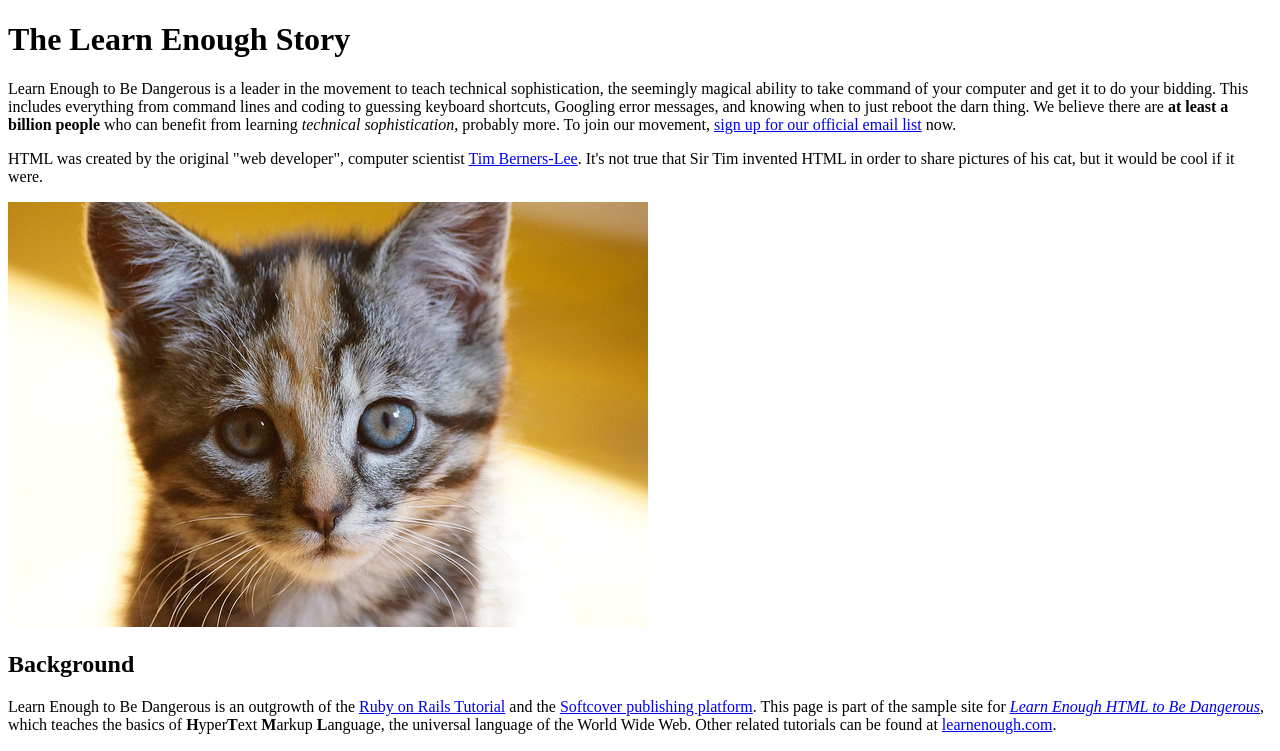
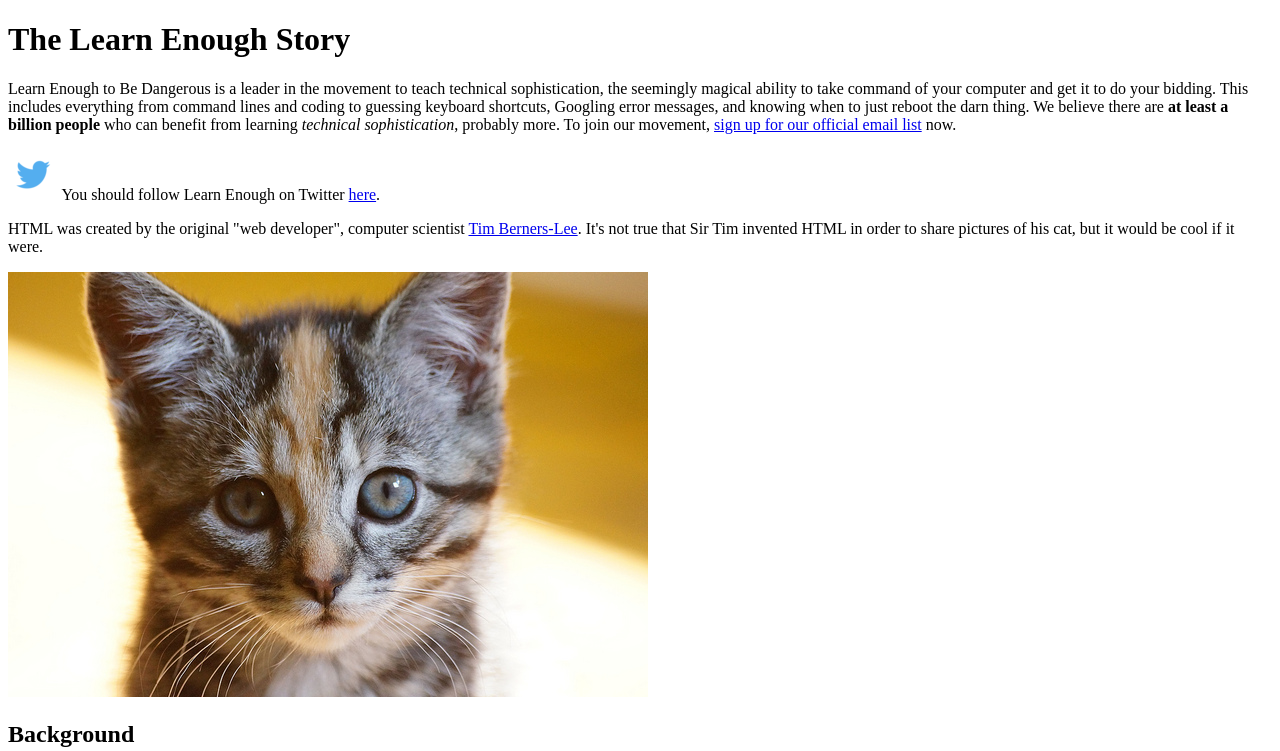
Before and after one commit to raindevil/sample_website, a plain HTML site: page index.html in a window 1280 px wide. Shown: the top 751 px of the page. Drawn offline with Linux system fonts and the light colour scheme.

Commit message:
more images and content for index

```diff
--- a/index.html
+++ b/index.html
@@ -18,13 +18,23 @@
       movement, <a href="http://learnenough.com/email">sign up for our official email list</a> now.
     </p>
     <p>
+      <a href="http://twitter.com/learnenough" target="_blank"
+      style="text-decoration: none;">
+        <img src="images/small_twitter_logo.png">
+      </a>
+      You should follow Learn Enough on Twitter
+      <a href="http://twitter.com/learnenough" target="_blank">here</a>.
+    </p>
+    <p>
       HTML was created by the original "web developer", computer scientist
       <a href="https://en.wikipedia.org/wiki/Tim_Berners-Lee">Tim
       Berners-Lee</a>. It's not true that Sir Tim invented HTML in order to
       share pictures of his cat, but it would be cool if it were.
     </p>
 
-    <img src="images/kitten.jpg" alt="An adorable kitten">
+    <a href="https://www.flickr.com/photos/deborah_s_perspective/14144861329">
+      <img src="images/kitten.jpg" alt="An adorable kitten">
+    </a>
 
     <h2>Background</h2>
 
```
Also changed, not shown: images/small_twitter_logo.png (added), tags.html (added).
